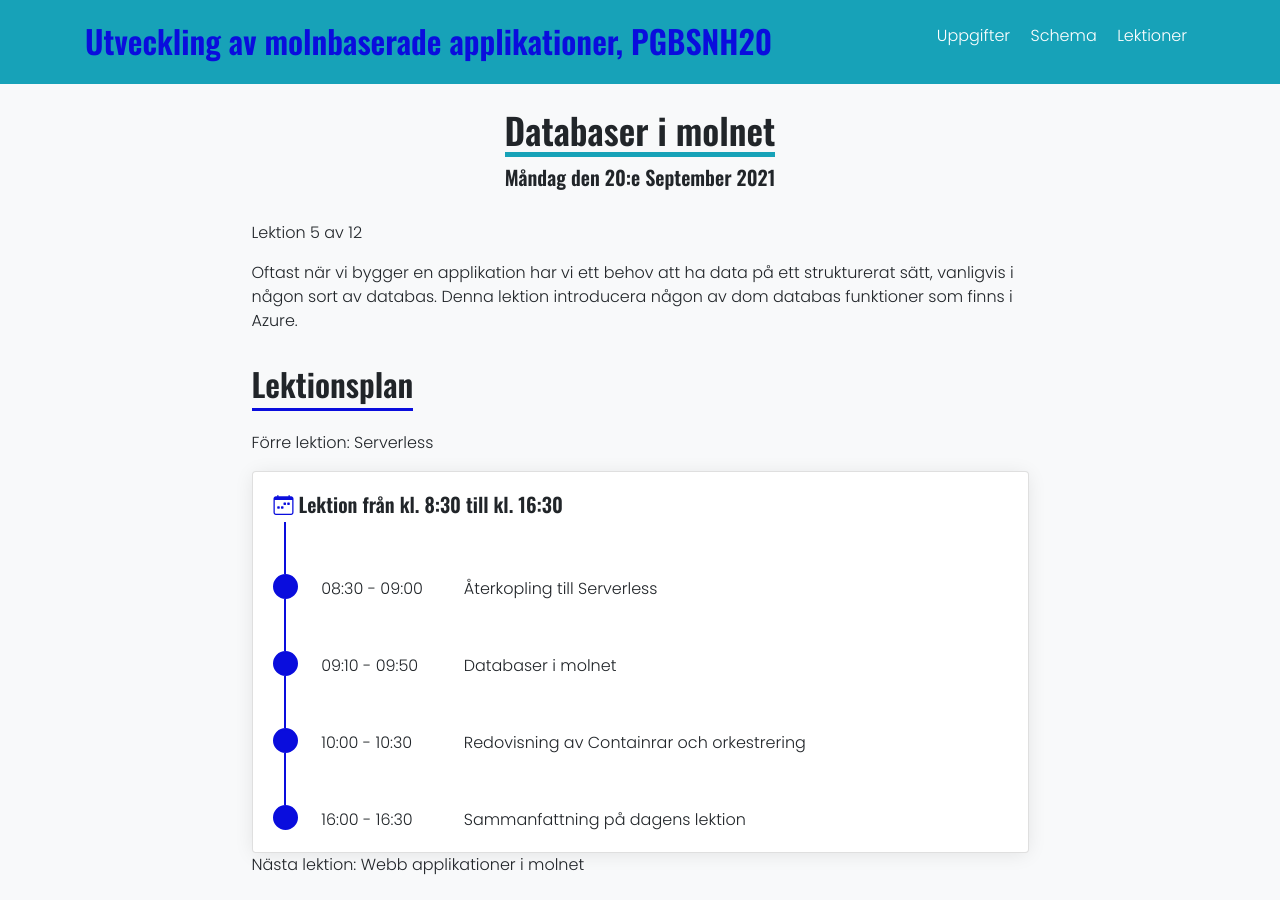
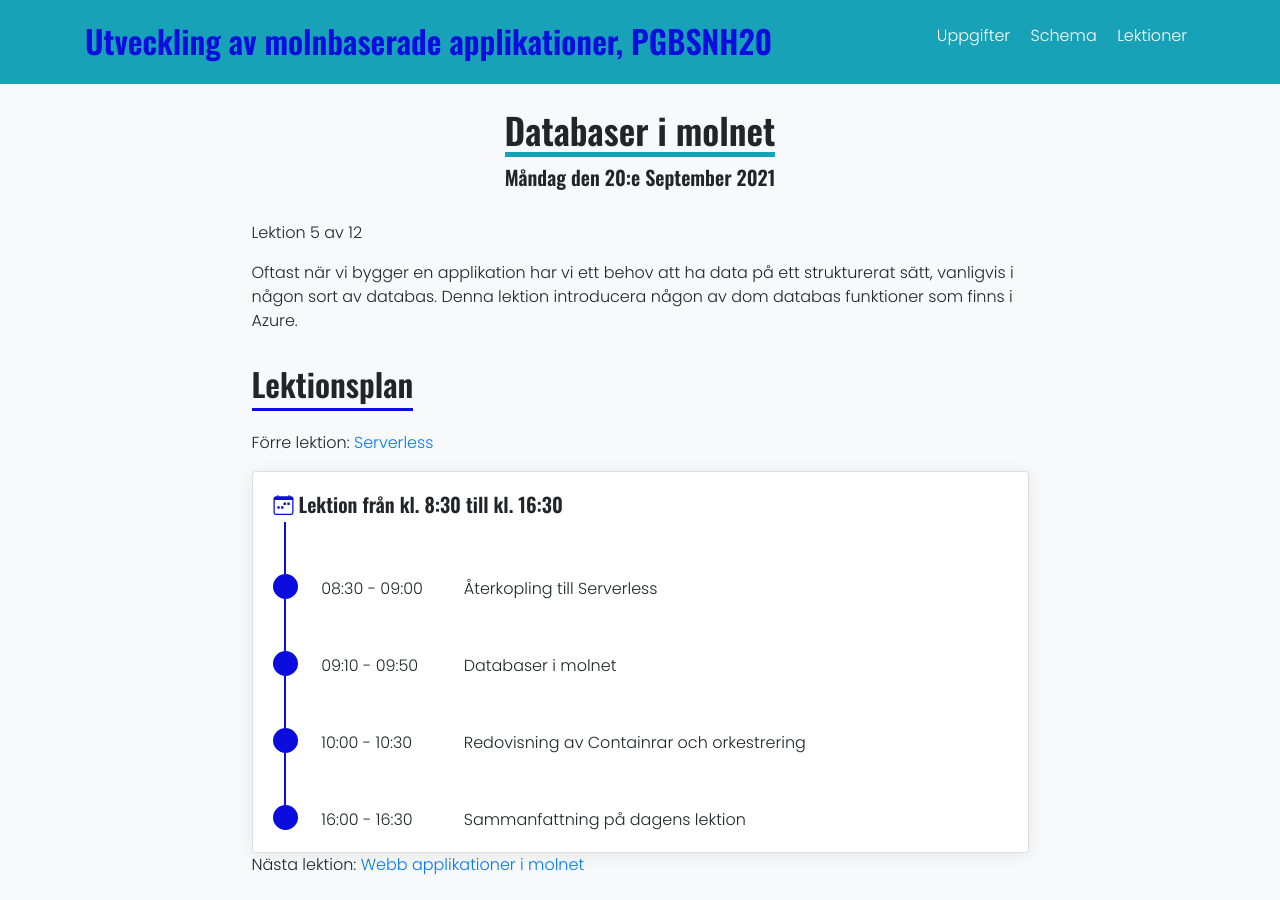
Before and after one commit to PGBSNH20/PGBSNH20-molnapplikationer, a Jekyll site: the page built from lectures/05-database.md, in a window 1280 px wide and 900 px high. Built offline with Jekyll 4.4.1, drawn with Linux system fonts in a browser that asks for light colours; nearby versions of some CDN libraries; part of the change alters nothing that is shown.

```diff
--- a/lectures/05-database.md
+++ b/lectures/05-database.md
@@ -11,11 +11,11 @@ Oftast när vi bygger en applikation har vi ett behov att ha data på ett strukt
 
 ## Lektionsplan
 
-Förre lektion: {{site.data.schedule.weeks[1].days[2].activities[1].title}}
+Förre lektion: <a href="{{site.data.schedule.weeks[1].days[2].activities[1].slug | prepend: site.baseurl }}">{{site.data.schedule.weeks[1].days[2].activities[1].title}}</a>
 
 {% include lectureplan.html lectureWeek=2 lectureDay=0 lectureCaption="Lektion från kl. 8:30 till kl. 16:30" %}
 
-Nästa lektion: {{site.data.schedule.weeks[2].days[2].activities[1].title}}
+Nästa lektion: <a href="{{site.data.schedule.weeks[2].days[2].activities[1].slug | prepend: site.baseurl }}">{{site.data.schedule.weeks[2].days[2].activities[1].title}}</a>
 
 ## Lektionslitteratur
 *Detta är material (artiklar, videoer, blogs, podcasts etc) som är den teoretiska bas för denna lektion, det antas att du har läst/set/lystnad detta innan lektionen starter.*
```
